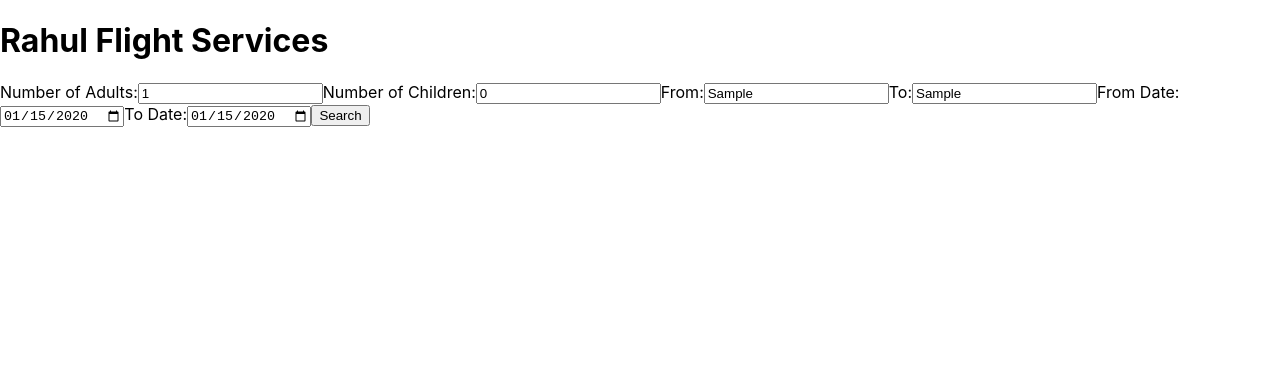
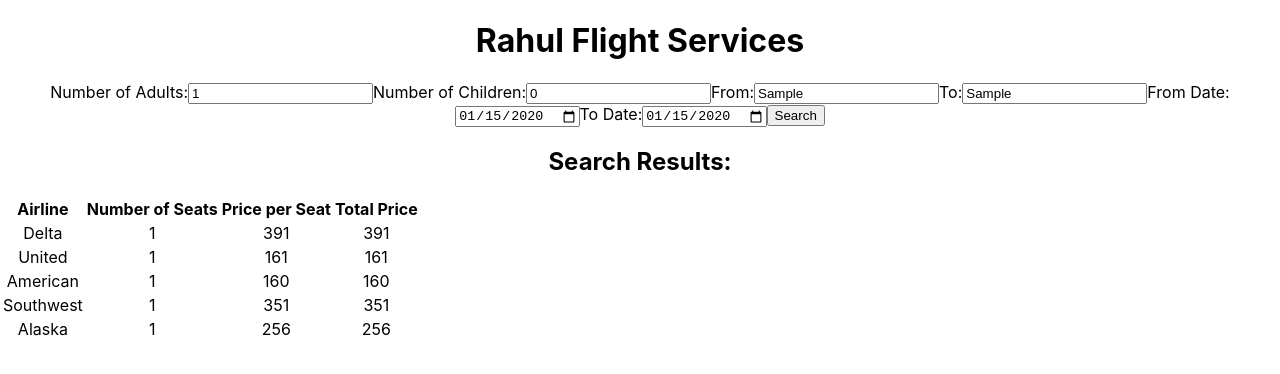
Before and after one commit to rahul2009suresh/airplane-booking, a React (Create React App) app: page / in a window 1280 px wide. Both pictures are taken after typing "Sample", "Sample", "2020-01-15", "2020-01-15" into the empty fields and a click on the button "Search". Shown: the top 374 px of the page. Built offline with nearby package versions, Linux system fonts and the light colour scheme.

Commit message:
commit-4

```diff
--- a/src/App.js
+++ b/src/App.js
@@ -1,4 +1,5 @@
 import React, { useState } from 'react';
+import './App.css';
 
 function App() {
   const [adults, setAdults] = useState(1);
@@ -7,10 +8,34 @@ function App() {
   const [toDate, setToDate] = useState('');
   const [fromLocation, setFromLocation] = useState('');
   const [toLocation, setToLocation] = useState('');
+  const [searchResults, setSearchResults] = useState([]);
 
   const handleSearch = () => {
-    // Perform search based on user inputs
+    const results = generateSearchResults(adults, children, fromDate, toDate, fromLocation, toLocation);
+    setSearchResults(results);
   };
+
+  const generateSearchResults = (numAdults, numChildren, fromDate, toDate, fromLocation, toLocation) => {
+    // Generate random search results based on user input
+    const airlines = ["Delta", "United", "American", "Southwest", "Alaska"];
+    const results = [];
+
+    for (let i = 0; i < 5; i++) {
+      const airline = airlines[i];
+      const numSeats = Math.floor(Math.random() * (numAdults + numChildren)) + 1;
+      const pricePerSeat = Math.floor(Math.random() * 300) + 100;
+      const totalPrice = numSeats * pricePerSeat;
+
+      results.push({
+        airline: airline,
+        numSeats: numSeats,
+        pricePerSeat: pricePerSeat,
+        totalPrice: totalPrice
+      });
+    }
+
+    return results;
+  }
 
   return (
     <div className="App">
@@ -42,7 +67,31 @@ function App() {
         </label>
         <button onClick={handleSearch}>Search</button>
       </div>
-      {/* Display search results here */}
+      {searchResults.length > 0 &&
+        <div className="search-results">
+          <h2>Search Results:</h2>
+          <table>
+            <thead>
+              <tr>
+                <th>Airline</th>
+                <th>Number of Seats</th>
+                <th>Price per Seat</th>
+                <th>Total Price</th>
+              </tr>
+            </thead>
+            <tbody>
+              {searchResults.map((result, index) => (
+                <tr key={index}>
+                  <td>{result.airline}</td>
+                  <td>{result.numSeats}</td>
+                  <td>{result.pricePerSeat}</td>
+                  <td>{result.totalPrice}</td>
+                </tr>
+              ))}
+            </tbody>
+            </table>
+        </div>
+      }
     </div>
   );
 }
```
